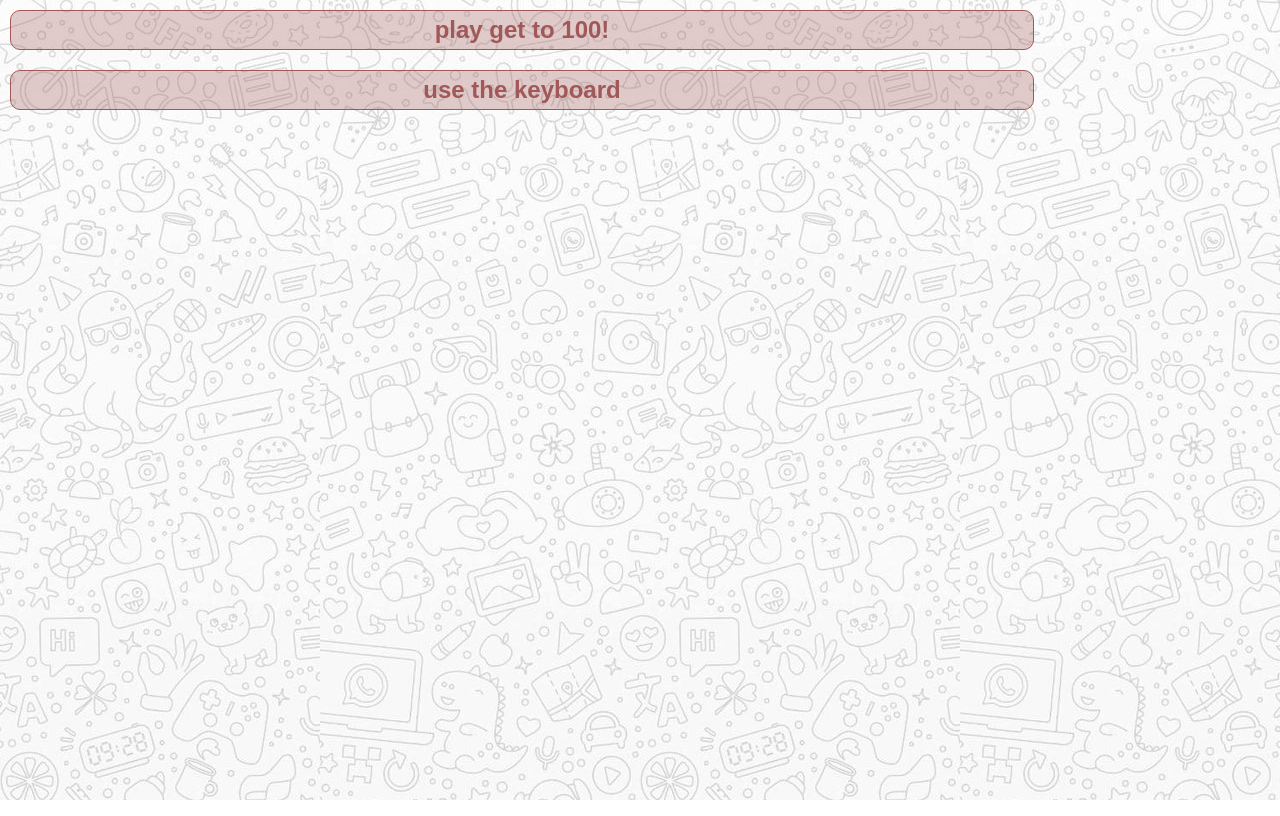
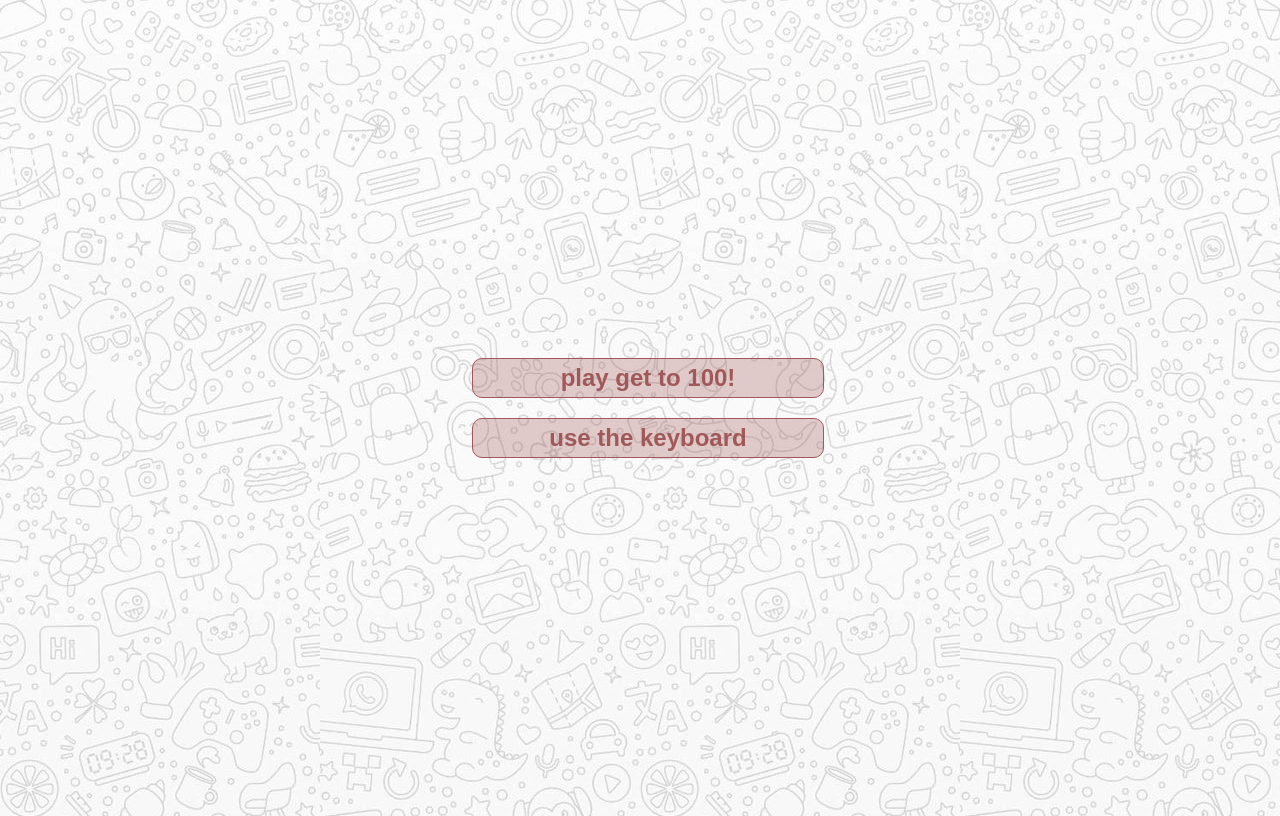
Before and after one commit to rkohen770/Go_To_100_Game, a React (Create React App) app: page / in a window 1280 px wide. Built offline with nearby package versions, Linux system fonts and the light colour scheme.

Commit message:
more style

```diff
--- a/src/css/background.css
+++ b/src/css/background.css
@@ -1,62 +1,9 @@
 body {
   background: url(../images/background.jpg) center center fixed;
-
   font-family: -apple-system, BlinkMacSystemFont, "Segoe UI", "Roboto", "Oxygen",
     "Ubuntu", "Cantarell", "Fira Sans", "Droid Sans", "Helvetica Neue",
     sans-serif;
-  --color-text: rgb(161, 88, 88);
-  --color-background: rgba(161, 88, 88, 0.3);
   -webkit-font-smoothing: antialiased;
   -moz-osx-font-smoothing: grayscale;
-  justify-content: center;
+  display: block;
 }
-
-form {
-  fill: black;
-  display: flex;
-  flex-direction: column;
-  align-items: center;
-  justify-content: center;
-}
-
-form input {
-  background: rgba(255, 255, 255, 0);
-  margin: 10px;
-  width: 100%;
-  height: 30px;
-  border-radius: 10px;
-  border: 1px solid var(--color-text);
-  padding: 10px;
-  color: var(--color-text);
-  font-size: 1.4rem;
-}
-
-input:focus {
-  outline: none;
-  background-color: var(--color-background);
-}
-
-label {
-  font-size: 3rem;
-  font-weight: bold;
-  color: var(--color-text);
-}
-
-button {
-  background: var(--color-background);
-  margin: 10px;
-  width: 80%;
-  height: 40px;
-  border-radius: 10px;
-  border: 1px solid var(--color-text);
-  color: var(--color-text);
-  font-size: 1.5rem;
-  font-weight: bold;
-}
-
-.action
-button{
-  width: 100%;
-  height: 100%;
-  border-radius: 10px;
-}
--- /dev/null
+++ b/src/css/board.css
@@ -0,0 +1,33 @@
+body {
+  --turn-color: rgb(160, 204, 58);
+  --not-turn-color: rgb(221, 25, 25);
+}
+
+.players {
+  margin: 2rem;
+  display: flex;
+
+  grid-gap: 1rem;
+}
+
+.turn {
+  border: 4px solid var(--turn-color);
+  background-color: rgba(186, 238, 65, 0.1);
+}
+
+.notTurn {
+  border: 4px solid var(--not-turn-color);
+  background-color: rgba(180, 127, 127, 0.1);
+}
+
+.turn .action {
+  background-color: rgba(186, 238, 65, 0.2);
+  border: 2px solid var(--turn-color);
+  color: var(--turn-color);
+}
+
+.notTurn .action {
+  background-color: rgba(180, 127, 127, 0.2);
+  border: 2px solid var(--not-turn-color);
+  color: var(--not-turn-color);
+}
--- a/src/css/gamestyle.css
+++ b/src/css/gamestyle.css
@@ -1,83 +1,8 @@
-body {
-  background-color: rgb(255, 255, 255);
-  margin: 0;
-  font-family: -apple-system, BlinkMacSystemFont, "Segoe UI", "Roboto", "Oxygen",
-    "Ubuntu", "Cantarell", "Fira Sans", "Droid Sans", "Helvetica Neue",
-    sans-serif;
-  -webkit-font-smoothing: antialiased;
-  -moz-osx-font-smoothing: grayscale;
+#root {
+  display: flex;
   justify-content: center;
-  --turn-color: rgb(160, 204, 58);
-  --not-turn-color: rgb(221, 25, 25);
-}
-
-.players {
-  margin: 2rem;
-  display: flex;
-
-  grid-gap: 1rem;
-}
-
-h2{
-  font-size: 2rem;
-  font-weight: bold;
-  color: rgb(63, 63, 63);
-  margin: 0;
-}
-
-p {
-  font-size: 1.5rem;
-  font-weight: bold;
-  color: rgb(63, 63, 63);
-  margin: 0.5rem;
-}
-.player {
-  width: 15rem;
-  height: 23rem;
-  border-radius: 10px;
-  display: flex;
   align-items: center;
-  flex-direction: column;
-  text-align: center;
-  text-decoration: none;
-  color: rgb(63, 63, 63);
-  font-size: large;
-  font-weight: bold;
-  padding: 10px 10px;
+  height: 100vh; /* This sets the height of the div to the full viewport height */
+  width: 100vw; /* This sets the width of the div to the full viewport width */
 
 }
-
-.turn {
-  border: 4px solid var(--turn-color);
-  background-color: rgba(186, 238, 65, 0.1);
-}
-.notTurn {
-  border: 4px solid var(--not-turn-color);
-  background-color: rgba(180, 127, 127, 0.1);
-}
-
-.scores {
-  font-size: 20px;
-}
-
-.turn .action{
-  background-color: rgba(186, 238, 65, 0.2);
-  border: 2px solid var(--turn-color);
-  color: var(--turn-color);
-}
-
-.notTurn .action{
-  background-color: rgba(180, 127, 127, 0.2);
-  border: 2px solid var(--not-turn-color);
-  color: var(--not-turn-color);
-}
-
-.action{
-  width: 2.7rem;
-  height: 2.7rem;
-  border-radius: 10px;
-  font-size: 1.5rem;
-  font-weight: bold;
-  margin: 0.5rem;
-
-}
--- a/src/css/keyboard.css
+++ b/src/css/keyboard.css
@@ -4,7 +4,6 @@ body {
   align-items: center;
   justify-content: space-evenly;
   height: 100vh;
-  background: whitesmoke;
   font-size: 1.5rem;
   font-family: sans-serif;
 }
--- /dev/null
+++ b/src/css/player.css
@@ -0,0 +1,41 @@
+h2 {
+  font-size: 2rem;
+  font-weight: bold;
+  color: rgb(63, 63, 63);
+  margin: 0;
+}
+
+p {
+  font-size: 1.5rem;
+  font-weight: bold;
+  color: rgb(63, 63, 63);
+  margin: 0.5rem;
+}
+
+.player {
+  width: 15rem;
+  height: 23rem;
+  border-radius: 10px;
+  display: flex;
+  align-items: center;
+  flex-direction: column;
+  text-align: center;
+  text-decoration: none;
+  color: rgb(63, 63, 63);
+  font-size: large;
+  font-weight: bold;
+  padding: 10px 10px;
+}
+
+.scores {
+  font-size: 20px;
+}
+
+.action {
+  width: 2.7rem;
+  height: 2.7rem;
+  border-radius: 10px;
+  font-size: 1.5rem;
+  font-weight: bold;
+  margin: 0.5rem;
+}
--- /dev/null
+++ b/src/css/signin.css
@@ -0,0 +1,50 @@
+body {
+  --color-text: rgb(161, 88, 88);
+  --color-background: rgba(161, 88, 88, 0.3);
+  text-align: center;
+  justify-content: center;
+}
+
+form {
+  align-items: center;
+  width: 80%;
+  justify-content: space-around;
+
+}
+
+form input {
+  background: rgba(255, 255, 255, 0);
+  height: 30px;
+  border-radius: 10px;
+  border: 1px solid var(--color-text);
+  padding: 5px;
+  color: var(--color-text);
+  font-size: 1.4rem;
+  text-align: center;
+  margin: 10px;
+}
+
+input:focus {
+  outline: none;
+  background-color: var(--color-background);
+}
+
+label {
+    padding: 10px;
+
+  font-size: 3rem;
+  font-weight: bold;
+  color: var(--color-text);
+}
+
+button {
+  background: var(--color-background);
+  margin: 10px;
+  width: 80%;
+  height: 40px;
+  border-radius: 10px;
+  border: 1px solid var(--color-text);
+  color: var(--color-text);
+  font-size: 1.5rem;
+  font-weight: bold;
+}
--- a/src/js/100game.js
+++ b/src/js/100game.js
@@ -2,8 +2,10 @@
 import React, { Component } from "react";
 import ReactDOM from "react-dom";
 import SignIn from "./SignIn";
-import Board from "./Board";
+import Board from './Board';
 import Person from "./Person";
+import "../css/gamestyle.css";
+
 
 class Game extends Component {
   state = {
--- a/src/js/Board.js
+++ b/src/js/Board.js
@@ -2,8 +2,7 @@
 import React, { Component } from "react";
 import Player from "./Player";
 import Person from "./Person";
-import "../css/gamestyle.css";
-
+import "../css/board.css";
 class Board extends Component {
   state = {
     people: this.props.players, //this.props? maybe only one thing being passed
--- a/src/js/Main.js
+++ b/src/js/Main.js
@@ -1,6 +1,7 @@
 import React, { Component } from 'react';
 import Word from './Word';
 import Game from './100game';
+import "../css/background.css"
 class Main extends Component {
     state = {
         game: false,
--- a/src/js/Player.js
+++ b/src/js/Player.js
@@ -1,7 +1,6 @@
 //import { Component } from "react"
 import React, { Component } from "react";
-import "../css/background.css";
-import "../css/gamestyle.css";
+import "../css/player.css";
 
 
 class Player extends Component {
--- a/src/js/SignIn.js
+++ b/src/js/SignIn.js
@@ -1,6 +1,5 @@
 import React, { Component } from 'react';
-import Person from './Person';
-import "../css/background.css";
+import "../css/signin.css"
 class SignIn extends Component {
   state={
       name: "",
--- a/src/js/Word.js
+++ b/src/js/Word.js
@@ -1,6 +1,11 @@
 import React, { Component } from 'react';
 import KeyBoard from './KeyboardNew';
 import TextArea from './TextArea';
+import "../css/keyboard.css"
+import "../css/key.css"
+import "../css/colorButton.css"
+import "../css/background.css"
+
 class Word extends Component {
     state = {
         text: "you cant type",
```
